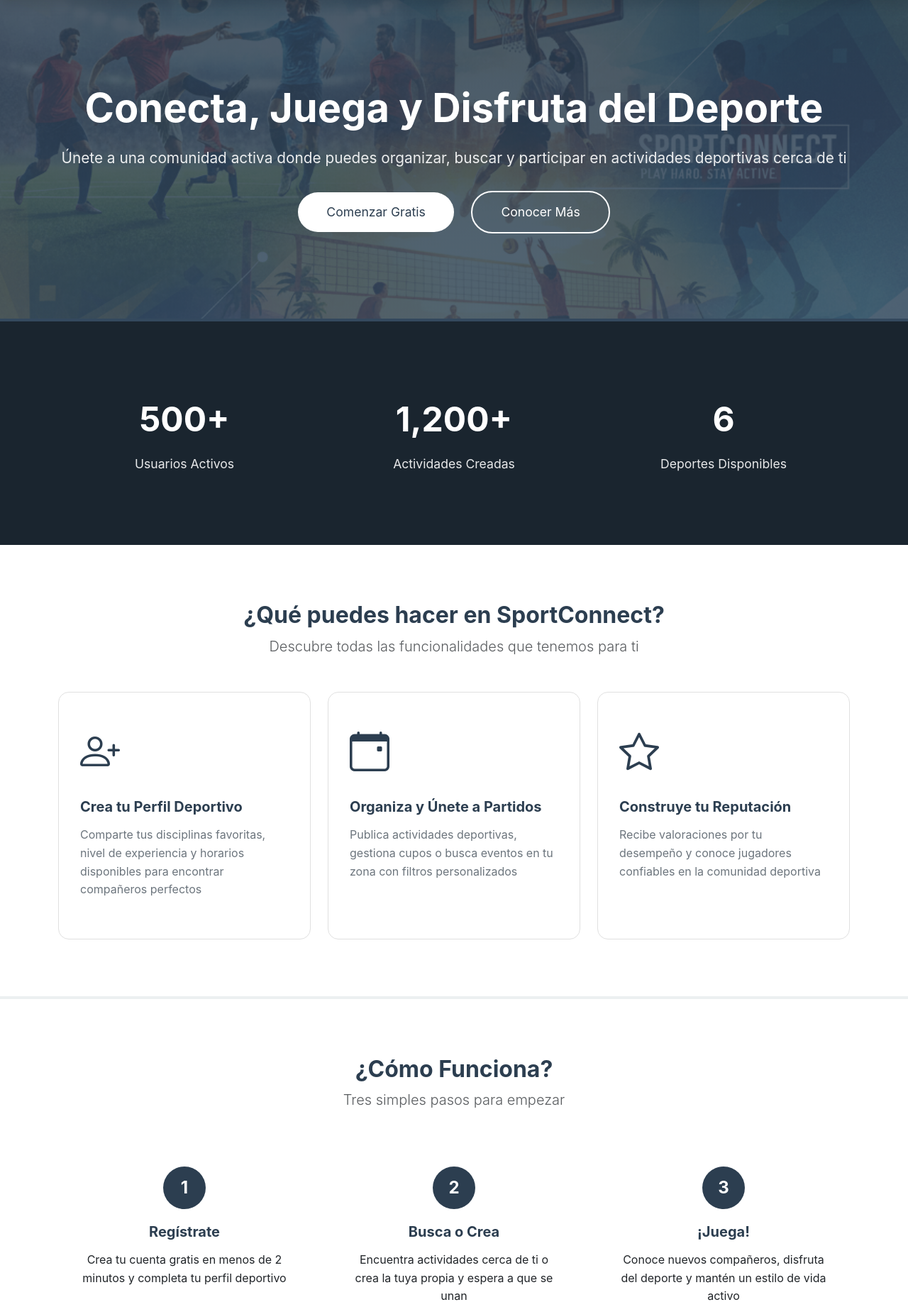
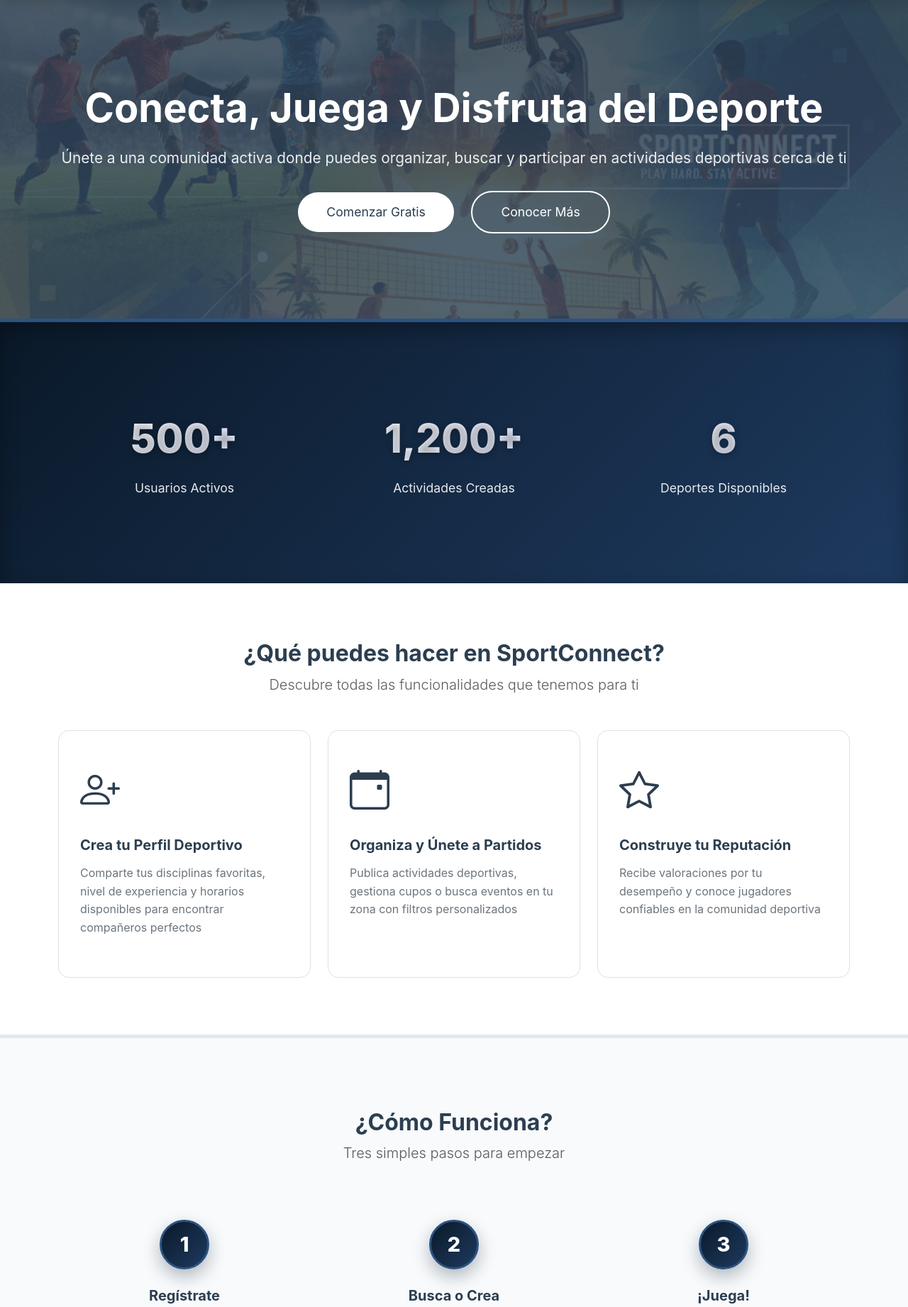
Before and after one commit to EdderZurita/MatchDeportivo2.0, a Django app: page / in a window 1280 px wide. Shown: the part 81-1923 px from the top of the page at 71% size. Run offline with Django 5.2, Linux system fonts and the light colour scheme.

Commit message:
feat: mejorar contraste y profesionalismo del diseño
- Hero: overlay más oscuro y radial gradient
- Stats: azul oscuro profesional (#0a1929  #1e3a5f)
- Números con gradiente de texto y sombra
- Bordes aumentados a 5px
- Sombras inset para profundidad
- Step numbers más grandes con borde
- Padding aumentado en secciones (100px)
- CTA con overlay radial
- Colores más contrastados y profesionales

```diff
--- a/MatchDeportivoAPP/templates/index.html
+++ b/MatchDeportivoAPP/templates/index.html
@@ -120,10 +120,11 @@
 
   /* Stats Section */
   .stats-section {
-    background: #1a252f;
+    background: linear-gradient(135deg, #0a1929 0%, #1e3a5f 100%);
     color: white;
-    padding: 80px 0;
-    border-top: 4px solid #34495e;
+    padding: 100px 0;
+    border-top: 5px solid #2c5282;
+    box-shadow: inset 0 10px 30px rgba(0, 0, 0, 0.3);
   }
 
   .stat-item {
@@ -132,10 +133,15 @@
   }
 
   .stat-number {
-    font-size: 3rem;
-    font-weight: 700;
+    font-size: 3.5rem;
+    font-weight: 800;
     display: block;
     margin-bottom: 10px;
+    text-shadow: 0 2px 10px rgba(0, 0, 0, 0.3);
+    background: linear-gradient(135deg, #fff 0%, #e0e7ff 100%);
+    -webkit-background-clip: text;
+    -webkit-text-fill-color: transparent;
+    background-clip: text;
   }
 
   .stat-label {
@@ -145,9 +151,9 @@
 
   /* How It Works */
   .how-it-works {
-    padding: 80px 0;
-    background: #ffffff;
-    border-top: 4px solid #ecf0f1;
+    padding: 100px 0;
+    background: #f8fafc;
+    border-top: 5px solid #e2e8f0;
   }
 
   .step-card {
@@ -157,17 +163,19 @@
   }
 
   .step-number {
-    width: 60px;
-    height: 60px;
-    background: #2c3e50;
+    width: 70px;
+    height: 70px;
+    background: linear-gradient(135deg, #0a1929 0%, #1e3a5f 100%);
     color: white;
     border-radius: 50%;
     display: flex;
     align-items: center;
     justify-content: center;
-    font-size: 1.5rem;
-    font-weight: 700;
-    margin: 0 auto 20px;
+    font-size: 1.8rem;
+    font-weight: 800;
+    margin: 0 auto 25px;
+    box-shadow: 0 10px 25px rgba(10, 25, 41, 0.3);
+    border: 3px solid #2c5282;
   }
 
   .step-card h5 {
```
Also changed, not shown: other parts of MatchDeportivoAPP/templates/index.html (+23 -6 lines).
